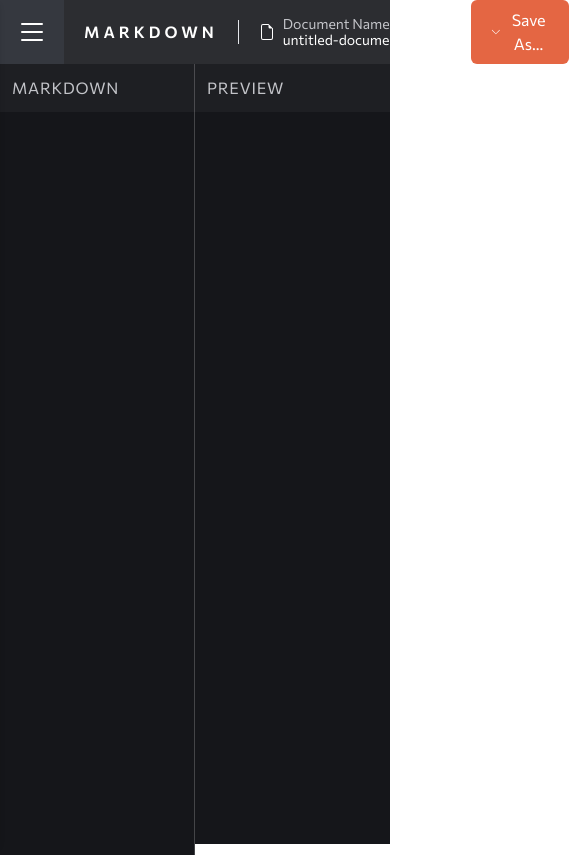
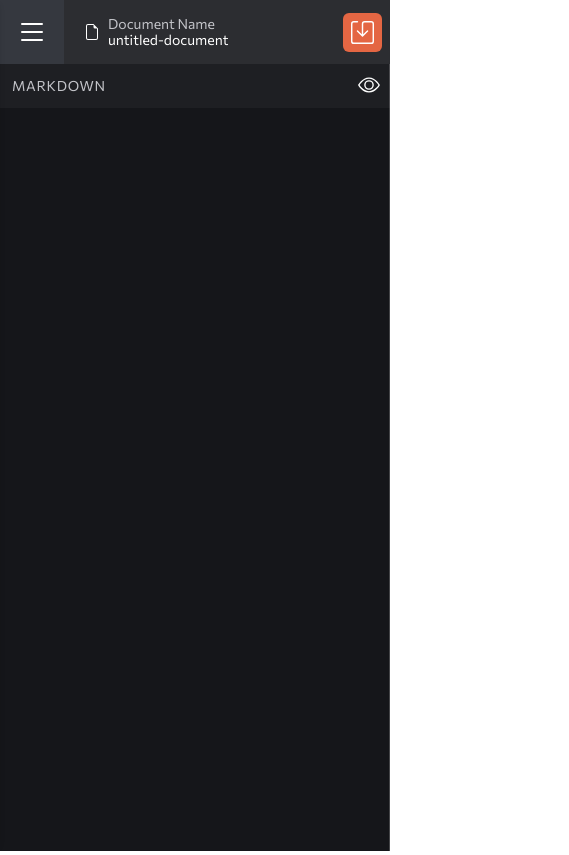
Before and after one commit to Jack-LP/markdown-editor, a React (Vite) app: page / in a window 390 px wide. Shown: the whole page, 569 px wide, since content can reach past the window. Built offline with nearby package versions, Linux system fonts and the light colour scheme.

Commit message:
Added responsive design

```diff
--- a/src/components/EditSection.jsx
+++ b/src/components/EditSection.jsx
@@ -2,8 +2,8 @@ import React from 'react';
 
 const EditSection = ({ input, setInput }) => {
   return (
-    <div className='flex flex-col w-[50vw]'>
-      <h2 className='uppercase tracking-wider bg-charcoal-300 p-3 text-slate border-r-[1px] border-white/20'>
+    <div className='flex flex-col w-screen md:w-[50vw]'>
+      <h2 className='uppercase text-sm tracking-wider bg-charcoal-300 p-3 text-slate border-r-[1px] border-white/20'>
         Markdown
       </h2>
       <textarea
--- a/src/components/Navbar.jsx
+++ b/src/components/Navbar.jsx
@@ -4,6 +4,7 @@ import {
   ChevronDown,
   ChevronUp,
   FileEarmark,
+  Save,
 } from 'react-bootstrap-icons';
 
 const Navbar = ({ input, setTrayOpen, docTitle, setDocTitle }) => {
@@ -26,9 +27,9 @@ const Navbar = ({ input, setTrayOpen, docTitle, setDocTitle }) => {
     <>
       <div
         onClick={() => setMenuOpen((prev) => !prev)}
-        className={`${menuOpen ? 'flex' : 'hidden'} absolute inset-0`}
+        className={`${menuOpen ? 'flex' : 'hidden'} absolute inset-0 z-20`}
       ></div>
-      <nav className='flex items-center justify-between gap-5 bg-charcoal-200 pr-5'>
+      <nav className='flex items-center justify-between gap-5 bg-charcoal-200 pr-2 md:pr-5'>
         <div className='flex items-center gap-5'>
           <button
             onClick={() => setTrayOpen((prev) => !prev)}
@@ -36,7 +37,7 @@ const Navbar = ({ input, setTrayOpen, docTitle, setDocTitle }) => {
           >
             <List size={32} />
           </button>
-          <h1 className='uppercase font-semibold tracking-[4px] border-r-[1px] pr-5'>
+          <h1 className='uppercase font-semibold tracking-[4px] border-r-[1px] pr-5 hidden md:block'>
             Markdown
           </h1>
           <div className='flex gap-2 items-center'>
@@ -53,6 +54,15 @@ const Navbar = ({ input, setTrayOpen, docTitle, setDocTitle }) => {
           </div>
         </div>
         <div className='relative'>
+          <div className='md:hidden'>
+            <button
+              onClick={() => setMenuOpen((prev) => !prev)}
+              className='bg-myOrange p-2 rounded-md flex gap-2 items-center'
+            >
+              <Save size={23} />
+            </button>
+          </div>
+          <div className='hidden md:block'>
             <button
               onClick={() => setMenuOpen((prev) => !prev)}
               className='bg-myOrange py-2 px-5 rounded-md flex gap-2 items-center'
@@ -60,11 +70,12 @@ const Navbar = ({ input, setTrayOpen, docTitle, setDocTitle }) => {
               {menuOpen ? <ChevronUp /> : <ChevronDown />}
               Save As...
             </button>
+          </div>
           <div
             onClick={(e) => e.stopPropagation}
             className={`${
               menuOpen ? 'flex' : 'hidden'
-            } flex-col gap-2 absolute top-12 bg-charcoal-100 w-full p-2 rounded-md`}
+            } flex-col gap-2 absolute top-12 right-0 bg-charcoal-100 w-32 md:w-full p-2 rounded-md z-30`}
           >
             <button
               onClick={() => saveDoc('txt')}
@@ -78,7 +89,7 @@ const Navbar = ({ input, setTrayOpen, docTitle, setDocTitle }) => {
             >
               .md
             </button>
-            <div className='absolute w-4 h-4 bg-charcoal-100 rotate-45 top-[3px] left-1/2 transform -translate-x-1/2 -translate-y-1/2'></div>
+            <div className='absolute w-4 h-4 bg-charcoal-100 rotate-45 top-[3px] right-1 md:right-1/2 md:left-1/2 transform -translate-x-1/2 -translate-y-1/2'></div>
           </div>
         </div>
       </nav>
--- a/src/components/PreviewSection.jsx
+++ b/src/components/PreviewSection.jsx
@@ -3,8 +3,8 @@ import ReactMarkdown from 'react-markdown';
 
 const PreviewSection = ({ input }) => {
   return (
-    <div className='flex flex-col w-[50vw]'>
-      <h2 className='uppercase tracking-wider bg-charcoal-300 p-3 text-slate'>
+    <div className='flex flex-col w-screen md:w-[50vw]'>
+      <h2 className='uppercase text-sm tracking-wider bg-charcoal-300 p-3 text-slate'>
         Preview
       </h2>
       <ReactMarkdown
--- a/src/components/SideTray.jsx
+++ b/src/components/SideTray.jsx
@@ -1,5 +1,5 @@
 import React, { useState } from 'react';
-import { PlusCircle, Upload } from 'react-bootstrap-icons';
+import { PlusCircle, Upload, ExclamationCircle } from 'react-bootstrap-icons';
 
 const SideTray = ({ trayOpen, setTrayOpen, input, setInput, setDocTitle }) => {
   const [showModal, setShowModal] = useState(false);
@@ -40,14 +40,17 @@ const SideTray = ({ trayOpen, setTrayOpen, input, setInput, setDocTitle }) => {
       <div
         className={`${
           showModal ? 'flex' : 'hidden'
-        } absolute inset-0 backdrop-blur-md`}
+        } absolute inset-0 backdrop-blur-md z-20`}
       ></div>
       <div
         className={`${
           showModal ? 'flex' : 'hidden'
-        } absolute top-1/2 left-1/2 transform -translate-x-1/2 -translate-y-1/2 flex-col bg-charcoal-100 p-6 rounded-lg gap-6 w-[400px] shadow-xl`}
+        } absolute top-1/2 left-1/2 transform -translate-x-1/2 -translate-y-1/2 flex-col bg-charcoal-100 p-6 rounded-lg gap-6 w-[400px] shadow-xl z-30 max-w-[90%]`}
       >
-        <h2 className='font-semibold text-myOrange'>Warning</h2>
+        <h2 className='font-semibold text-myOrange flex items-center gap-2'>
+          {' '}
+          <ExclamationCircle size={18} /> Warning
+        </h2>
         <p>
           You have unsaved changes, creating a new file will reset the current
           document.
--- a/src/components/TextSection.jsx
+++ b/src/components/TextSection.jsx
@@ -1,12 +1,25 @@
-import React from 'react';
+import React, { useState } from 'react';
 import EditSection from './EditSection';
 import PreviewSection from './PreviewSection';
+import { Eye, EyeSlash } from 'react-bootstrap-icons';
 
 const TextSection = ({ input, setInput }) => {
+  const [showPreview, setShowPreview] = useState(false);
+
   return (
-    <div className='w-full flex'>
-      <EditSection setInput={setInput} input={input} />
-      <PreviewSection input={input} />
+    <div className='w-full flex relative overflow-hidden'>
+      <button
+        onClick={() => setShowPreview((prev) => !prev)}
+        className='z-20 absolute top-[10px] right-[10px] md:hidden'
+      >
+        {showPreview ? <EyeSlash size={22} /> : <Eye size={22} />}
+      </button>
+      <div className={`${showPreview ? 'hidden' : 'block'} md:block`}>
+        <EditSection setInput={setInput} input={input} />
+      </div>
+      <div className={`${showPreview ? 'block' : 'hidden'} md:block`}>
+        <PreviewSection input={input} />
+      </div>
     </div>
   );
 };
```
Lines whose indentation alone changed are shown as unchanged.
